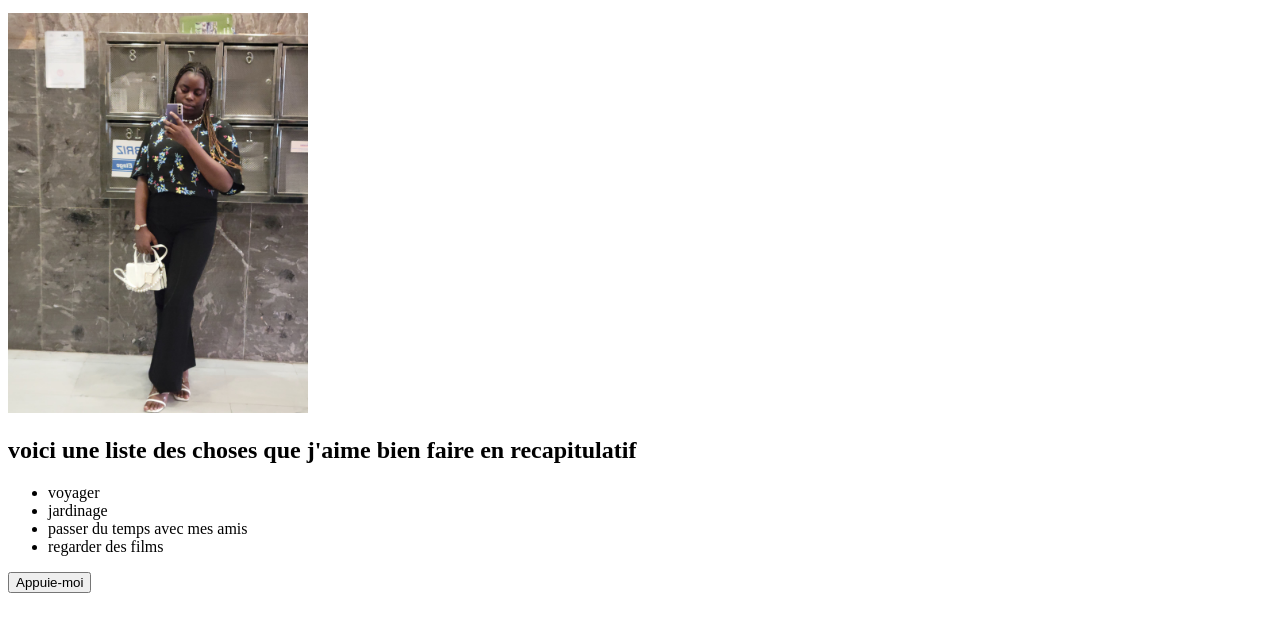
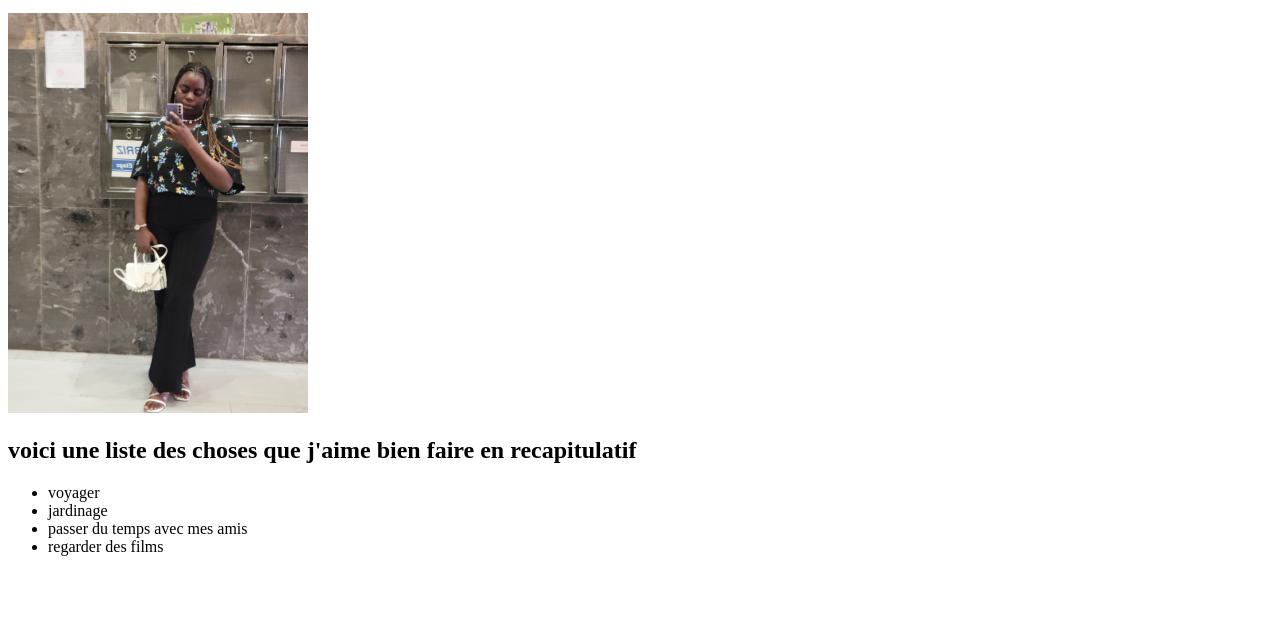
Before and after one commit to emelia-co/patato, a plain HTML site: page projet.html in a window 1280 px wide. Shown: the part 137-768 px from the top of the page. Drawn offline with Linux system fonts and the light colour scheme.

Commit message:
Update projet.html

```diff
--- a/projet.html
+++ b/projet.html
@@ -19,6 +19,5 @@ de nouveaux horizons de nouveaux pays et voilà c'est tout ce qu'il y a à savoi
         <li>passer du temps avec mes amis</li>
         <li>regarder des films</li>
     </ul>
-    <button>Appuie-moi</button>
 </body>
 </html>
```
